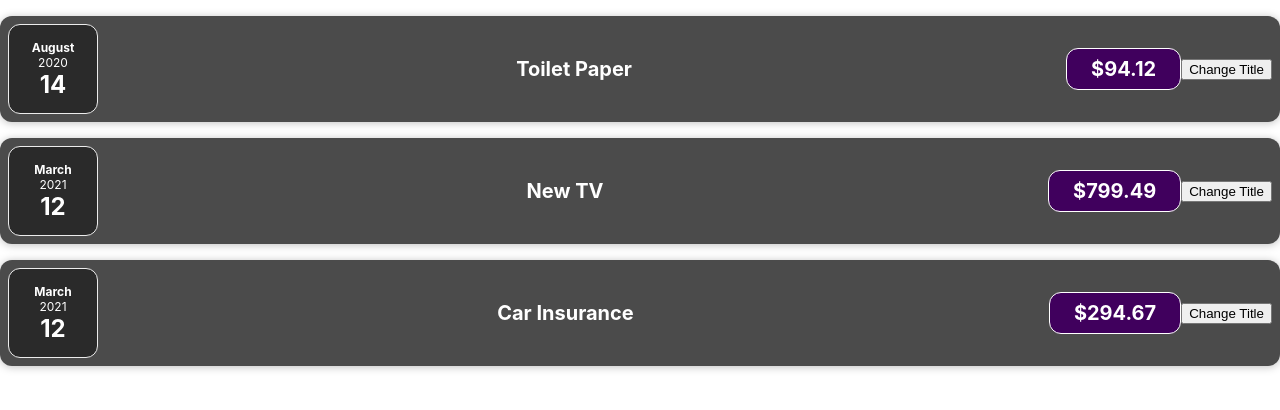
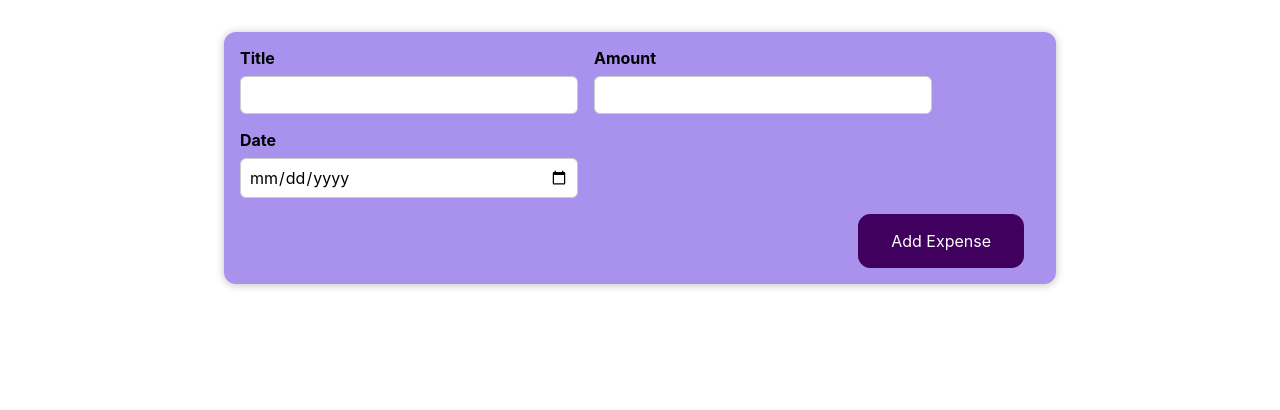
Before and after one commit to KennedyMungai/expense-tracker, a React (Create React App) app: page / in a window 1280 px wide. Shown: the top 410 px of the page. Built offline with nearby package versions, Linux system fonts and the light colour scheme.

Commit message:
Rendered out the NewExpense component

```diff
--- a/src/App.js
+++ b/src/App.js
@@ -1,5 +1,6 @@
 import './App.css';
 import ExpenseItem from './components/Expenses/ExpenseItem';
+import NewExpense from './components/NewExpense/NewExpense';
 
 function App()
 {
@@ -26,11 +27,12 @@ function App()
   ];
 
   return (
-    <div className="App">
-      <ExpenseItem title={expenses[0].title} amount={expenses[0].amount} date={expenses[0].date} />
-      <ExpenseItem title={expenses[1].title} amount={expenses[1].amount} date={expenses[1].date} />
-      <ExpenseItem title={expenses[2].title} amount={expenses[2].amount} date={expenses[1].date} />
-    </div>
+    // <div className="App">
+    //   <ExpenseItem title={expenses[0].title} amount={expenses[0].amount} date={expenses[0].date} />
+    //   <ExpenseItem title={expenses[1].title} amount={expenses[1].amount} date={expenses[1].date} />
+    //   <ExpenseItem title={expenses[2].title} amount={expenses[2].amount} date={expenses[1].date} />
+    // </div>
+    <NewExpense />
   );
 }
 
```
